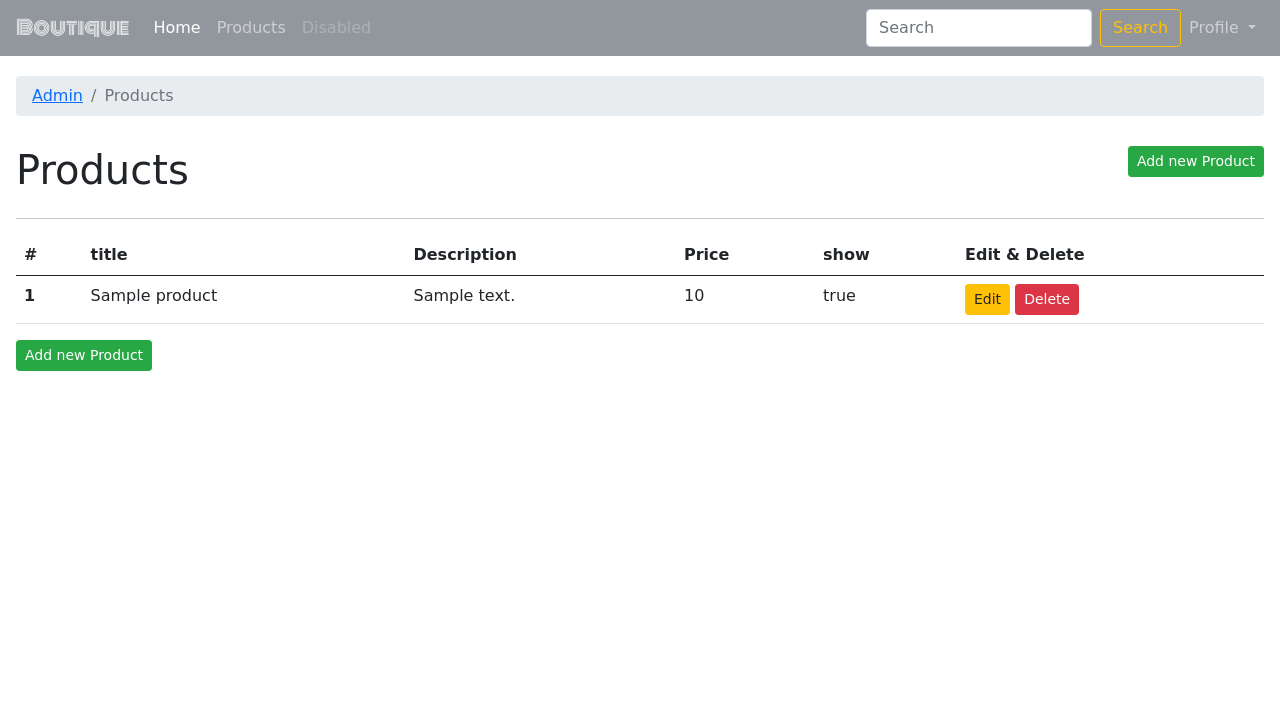
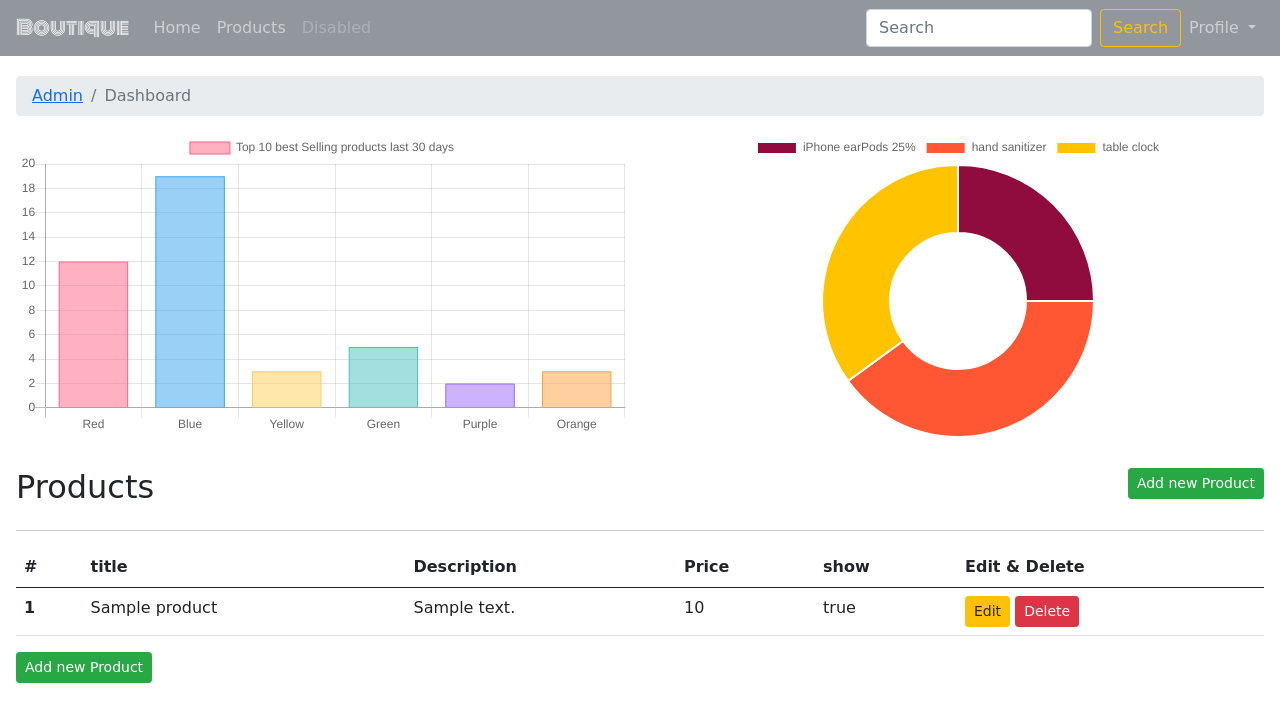
Before and after one commit to joraavanes/boutique, a Node server app: page /admin in a window 1280 px wide. Shown: the top 722 px of the page. Run offline with Node 20, Linux system fonts and the light colour scheme; a user stored in the database is signed in; tables that the repository leaves empty hold one stand-in row (values such as "Sample post"); some libraries are stand-ins or nearby versions; some web fonts are replaced.

Commit message:
crossenv added - admin products changed to dashboard - validator for new product - root path for user middleware - chartjs added to dashboard - activeMenuItem added to handlebars helpers

```diff
--- a/app.js
+++ b/app.js
@@ -36,6 +36,9 @@ app.engine('hbs', handlebars({
 
             var errorField = value.find(x => x.param == field);
             return errorField !== undefined ? 'is-invalid' : '';
+        },
+        activeMenuItem: function(viewName, currentView){
+            return viewName === currentView ? 'active' : '';
         }
     }
 }));
@@ -51,11 +54,12 @@ const sessionStore = new SessionStore({
 });
 
 app.use(session({
+    name: 'user.session',
     secret: 'SUPERSECRETKEY!',
     resave: false,
     saveUninitialized: false,
     cookie: {
-        maxAge: 3600000 // expires within 60 minutes (1800000ms)
+        maxAge: 3600000 * 5 // expires within 5 hours (1800000ms)
     },
     store: sessionStore
 }));
--- a/controllers/adminController.js
+++ b/controllers/adminController.js
@@ -1,11 +1,12 @@
 const Product = require('../models/Product');
 const Category = require('../models/Category');
 
-exports.products = (req, res, next) => {
+exports.dashboard = (req, res, next) => {
     Product.find()
         .then(products => {
-            res.render('admin/products', {
-                products
+            res.render('admin/dashboard', {
+                products,
+                barChartData: [12, 19, 3, 5, 2, 3]
             });
         })
         .catch(err => {
--- a/controllers/userController.js
+++ b/controllers/userController.js
@@ -63,7 +63,7 @@ exports.postSignup = (req, res, next) => {
 
             res.render('user/signup', {formmsg: result});
 
-            return gmailTransporter.sendMail({
+            /* return*/ gmailTransporter.sendMail({
                 to: email,
                 from: 'onlinesales.shm@gmail.com',
                 subject: 'Sign up succeeded',
@@ -71,13 +71,15 @@ exports.postSignup = (req, res, next) => {
                         <p>Welcome ${name} ${surname} to your boutique store. You can login through this <a href="localhost:3000/user/login">link</a></p>.`
             });
         })
-        .then(mail => console.log(mail))
+        // .then(mail => console.log(mail))
         .catch(err => {
             res.render('user/signup', {
                 errmsg: err,
+                email,
                 name,
                 surname
             });
+            // throw new Error(err);
         });
 };
 
--- a/package.json
+++ b/package.json
@@ -7,13 +7,14 @@
   "license": "MIT",
   "scripts": {
     "start": "node app.js",
-    "dev": "start http://localhost:3000 & nodemon app.js --verbose"
+    "dev": "start http://localhost:3000 & cross-env NODE_ENV=development nodemon app.js --verbose"
   },
   "dependencies": {
     "@handlebars/allow-prototype-access": "^1.0.3",
     "bcryptjs": "^2.4.3",
     "colors": "^1.4.0",
     "connect-mongodb-session": "^2.3.3",
+    "cross-env": "^7.0.2",
     "csurf": "^1.11.0",
     "dotenv": "^8.2.0",
     "express": "^4.17.1",
--- a/routes/userRoutes.js
+++ b/routes/userRoutes.js
@@ -2,6 +2,8 @@ const express = require('express');
 const router = express.Router();
 const userController = require('../controllers/userController');
 const {body} = require('express-validator');
+
+router.get('/', userController.getLogin);
 
 router.get('/login', userController.getLogin);
 
@@ -27,7 +29,7 @@ router.post(
             }else{
                 return value;
             }}),
-        body('name').notEmpty().withMessage('Please type your name(atleast 3 characters)').isLength({min: 3})
+        body('name').isLength({min: 3}).withMessage('Please type your name(atleast 3 characters)')
     ],
      userController.postSignup);
 
--- a/views/admin/products.hbs
+++ b/views/admin/dashboard.hbs
@@ -30,14 +30,26 @@
 <div class="container-fluid">
     <div class="row">
         <div class="col">
-                <nav aria-label="breadcrumb" style="margin-top: 20px;">
+            <nav aria-label="breadcrumb" style="margin-top: 20px;">
                     <ol class="breadcrumb">
                         <li class="breadcrumb-item"><a href="#">Admin</a></li>
-                        <li class="breadcrumb-item active" aria-current="page">Products</li>
+                        <li class="breadcrumb-item active" aria-current="page">Dashboard</li>
                     </ol>
                 </nav>
+        </div>
+    </div>
+    <div class="row">
+        <div class="col-12 col-sm-6">
+            <canvas id="myChart" width="400" height="200"></canvas>
+        </div>
+        <div class="col-12 col-sm-6">
+            <canvas id="myChart2" width="400" height="200"></canvas>
+        </div>
+    </div>
+    <div class="row">
+        <div class="col">
                 <div class="clearfix margin-top-nav">
-                    <h1 class="float-left">Products</h1>
+                    <h2 class="float-left">Products</h2>
                     <a class="btn btn-success btn-sm float-right" href="/admin/products/new-product">Add new Product</a>
                 </div>
                 <hr>
@@ -100,3 +112,83 @@
     </div>
   </div>
 </div>
+
+<script src="https://cdnjs.cloudflare.com/ajax/libs/Chart.js/2.9.3/Chart.min.js" integrity="sha512-s+xg36jbIujB2S2VKfpGmlC3T5V2TF3lY48DX7u2r9XzGzgPsa6wTpOQA7J9iffvdeBN0q9tKzRxVxw1JviZPg==" crossorigin="anonymous"></script>
+<script>
+    var ctx = document.getElementById('myChart').getContext('2d');
+    var ctx2 = document.getElementById('myChart2').getContext('2d');
+
+    setTimeout(
+        () => {
+
+        var myChart = new Chart(ctx, {
+            type: 'bar',
+            data: {
+                labels: ['Red', 'Blue', 'Yellow', 'Green', 'Purple', 'Orange'],
+                datasets: [{
+                    label: 'Top 10 best Selling products last 30 days',
+                    data: [ {{barChartData}} ],
+                    backgroundColor: [
+                        'rgba(255, 99, 132, 0.5)',
+                        'rgba(54, 162, 235, 0.5)',
+                        'rgba(255, 206, 86, 0.5)',
+                        'rgba(75, 192, 192, 0.5)',
+                        'rgba(153, 102, 255, 0.5)',
+                        'rgba(255, 159, 64, 0.5)'
+                    ],
+                    borderColor: [
+                        'rgba(255, 99, 132, 1)',
+                        'rgba(54, 162, 235, 1)',
+                        'rgba(255, 206, 86, 1)',
+                        'rgba(75, 192, 192, 1)',
+                        'rgba(153, 102, 255, 1)',
+                        'rgba(255, 159, 64, 1)'
+                    ],
+                    borderWidth: 1
+                }]
+            },
+            options: {
+                scales: {
+                    yAxes: [{
+                        ticks: {
+                            beginAtZero: true
+                        }
+                    }]
+                },
+                animation:{
+                    easing: 'easeOutBack',
+                    duration: 1000
+                }
+            }
+        });
+
+        var myDoughnutChart = new Chart(ctx2, {
+            type: 'doughnut',
+            data: {
+                datasets: [{
+                    data: [25, 40, 35],
+                    backgroundColor: [
+                        '#900c3f',
+                        '#ff5733',
+                        '#ffc300',
+                    ],
+                    label: 'Dataset 1'
+                }],
+
+                // These labels appear in the legend and in the tooltips when hovering different arcs
+                labels: [
+                    'iPhone earPods 25%',
+                    'hand sanitizer',
+                    'table clock'
+                ]
+            },
+            options:{
+                animation:{
+                    easing: 'easeOutBack',
+                    duration: 1000
+                }
+            }
+        });
+
+    }, 600)
+</script>
--- a/views/admin/edit-product.hbs
+++ b/views/admin/edit-product.hbs
@@ -4,7 +4,7 @@
             <nav aria-label="breadcrumb" style="margin-top: 20px;">
                 <ol class="breadcrumb">
                     <li class="breadcrumb-item"><a href="#">Admin</a></li>
-                    <li class="breadcrumb-item"><a href="/admin/products">Products</a></li>
+                    <li class="breadcrumb-item"><a href="/admin/dashboard">Dashboard</a></li>
                     <li class="breadcrumb-item active">Edit Product ( {{product.title}} )</li>
                 </ol>
             </nav>
--- a/views/admin/new-product.hbs
+++ b/views/admin/new-product.hbs
@@ -4,7 +4,7 @@
             <nav aria-label="breadcrumb" style="margin-top: 20px;">
                 <ol class="breadcrumb">
                     <li class="breadcrumb-item"><a href="/admin">Admin</a></li>
-                    <li class="breadcrumb-item"><a href="/admin/products">Products</a></li>
+                    <li class="breadcrumb-item"><a href="/admin/dashboard">Dashboard</a></li>
                     <li class="breadcrumb-item active">New Product</li>
                 </ol>
             </nav>
--- a/views/layouts/main.hbs
+++ b/views/layouts/main.hbs
@@ -18,8 +18,8 @@
                 </button>
                 <div class="collapse navbar-collapse" id="navbarSupportedContent">
                     <ul class="navbar-nav mr-auto mb-2 mb-lg-0">
-                        <li class="nav-item"><a class="nav-link active" aria-current="page" href="/">Home</a></li>
-                        <li class="nav-item"><a class="nav-link" href="/products">Products</a></li>
+                        <li class="nav-item"><a class="nav-link {{activeMenuItem 'home\home' @exphbs.view}}" aria-current="page" href="/">Home</a></li>
+                        <li class="nav-item"><a class="nav-link {{activeMenuItem 'products\products' @exphbs.view}}" href="/products">Products</a></li>
                         <li class="nav-item">
                             <a class="nav-link disabled" href="#" tabindex="-1" aria-disabled="true">Disabled</a>
                         </li>
@@ -30,6 +30,7 @@
                     </form>
                     {{#unless auth}}
                         <a href="/user/login" class="btn btn-secondary" style="margin-left: 5px;">Login</a>
+                        <a href="/user/signup" class="btn btn-primary" style="margin-left: 5px;">Sign up</a>
                     {{/unless}}
                 </div>
                 <div class="collapse navbar-collapse" id="navbarSupportedContent" style="width: unset;">
@@ -40,7 +41,7 @@
                                     Profile
                                 </a>
                                 <ul class="dropdown-menu" aria-labelledby="navbarDropdown" style="left: unset;right: 0;">
-                                    <li><a class="dropdown-item" href="/admin/products">Administration</a></li>
+                                    <li><a class="dropdown-item" href="/admin">Administration</a></li>
                                     <li><a class="dropdown-item" href="/admin/orders">Orders</a></li>
                                     <li><hr class="dropdown-divider"></li>
                                     <li><a class="dropdown-item" href="#">Something else here</a></li>
--- a/views/user/login.hbs
+++ b/views/user/login.hbs
@@ -13,7 +13,7 @@
                                 <p class="text-danger">{{errMessage}}</p>
                             {{/if}}
 
-                            <form method="POST" novalidate>
+                            <form action="/user/login" method="POST" novalidate>
                                 <input type="hidden" name="_csrf" id="_csrf" value="{{_csrf}}">
 
                                 <div class="mb-3">
--- a/views/user/signup.hbs
+++ b/views/user/signup.hbs
@@ -38,7 +38,7 @@
                             <label for="name" class="form-label">Name:</label>
                             <input type="text" name="name" id="name" value="{{name}}" class="form-control {{errorFieldClassname errMessage 'name'}}" placeholder="Name">
                         </div>
-                        <div>
+                        <div class="mb-3">
                             <label for="surname" class="form-label">Surname:</label>
                             <input type="text" name="surname" id="surname" value="{{surname}}" class="form-control {{errorFieldClassname errMessage 'surname'}}" placeholder="Surname">
                         </div>
```
Also changed, not shown: routes/adminRoutes.js (+11 -3 lines), 1 other file.
